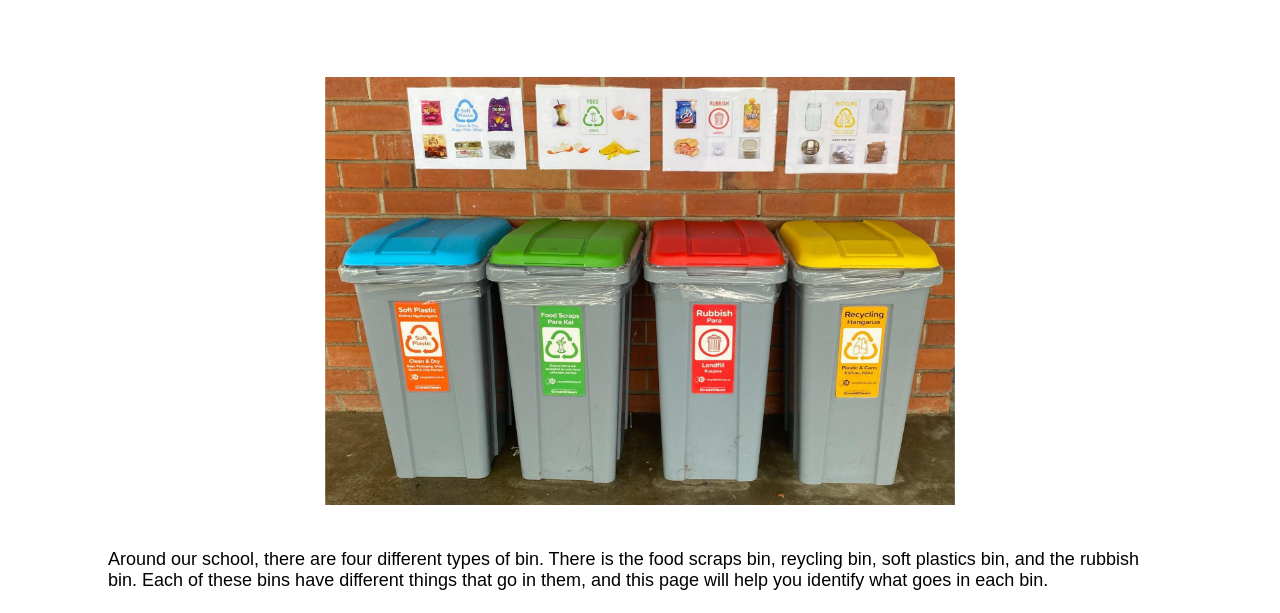
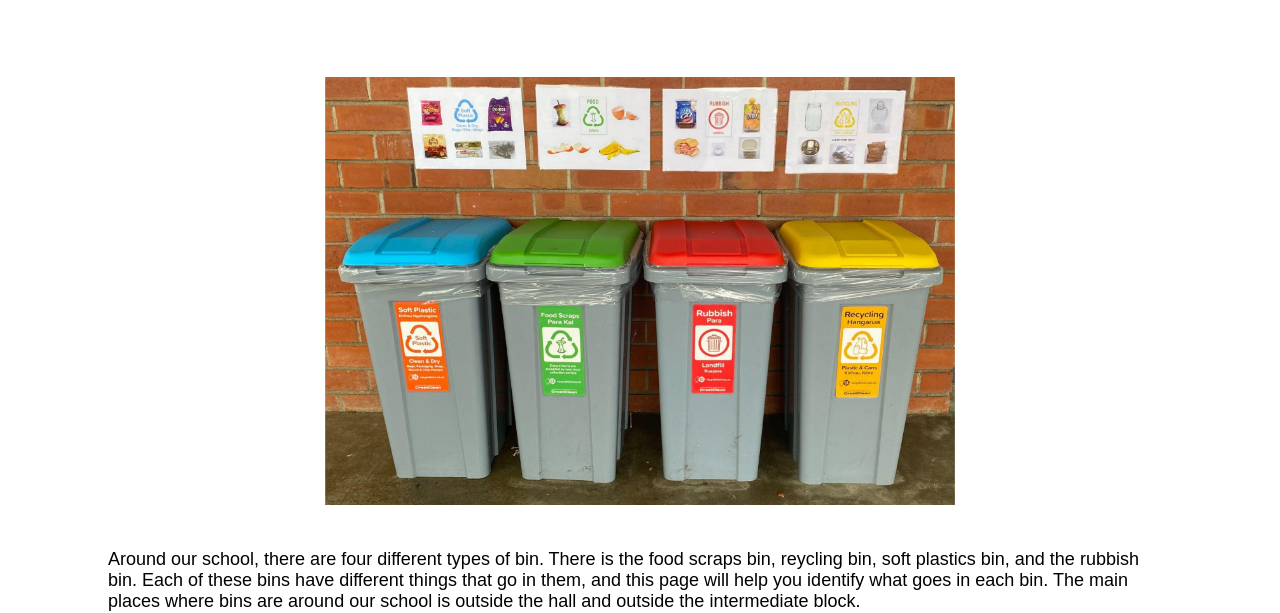
Before and after one commit to Isaac-Hydes/stackblitz-starters-drnrb42t, a website: page bins.html in a window 1280 px wide. Shown: the part 341-954 px from the top of the page. Drawn offline with Linux system fonts and the light colour scheme; a web font is replaced by a local one.

Commit message:
adding relevant info

```diff
--- a/bins.html
+++ b/bins.html
@@ -28,7 +28,8 @@
 
     <p>Around our school, there are four different types of bin. There is the food scraps bin, reycling bin, soft plastics bin,
         and the rubbish bin. Each of these bins have different things that go in them, and this page will help
-        you identify what goes in each bin.</p>
+        you identify what goes in each bin. The main places where bins are around our school is outside the hall and outside
+        the intermediate block.</p>
 
     <h4>Food Scraps</h4>
 
```
